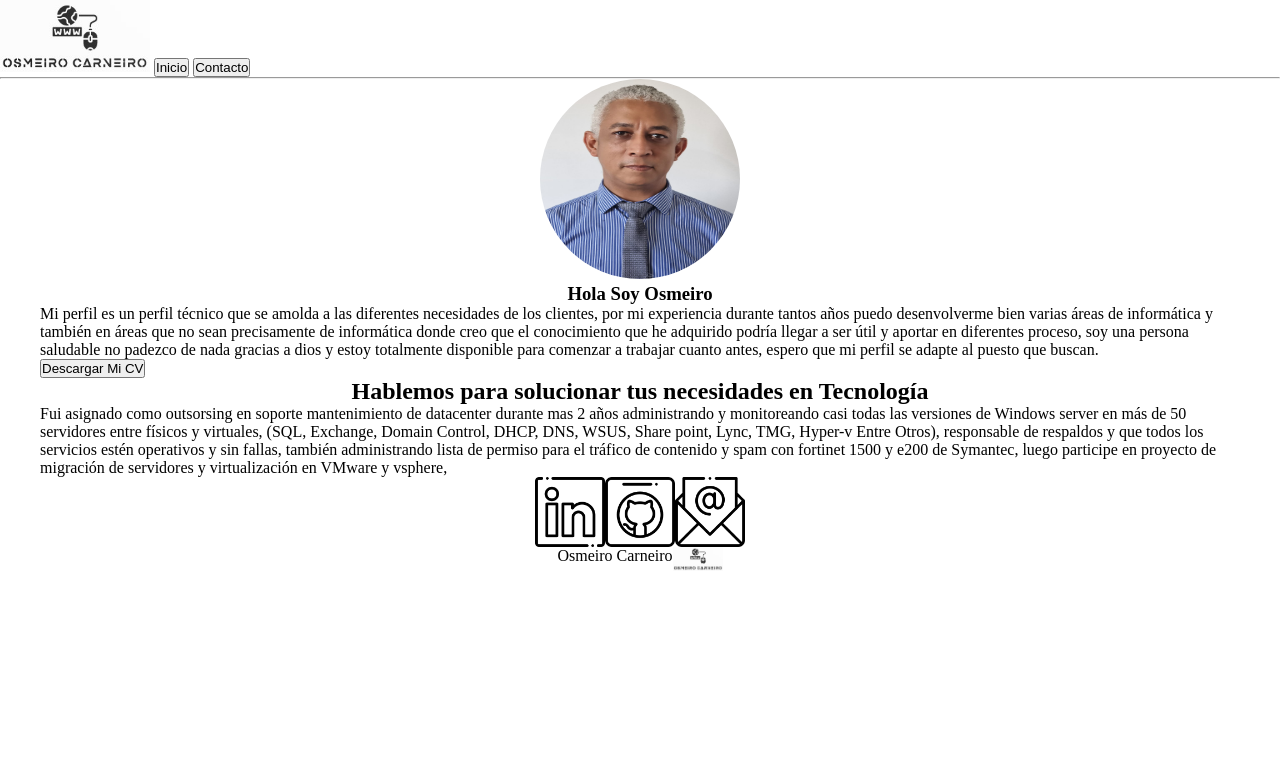
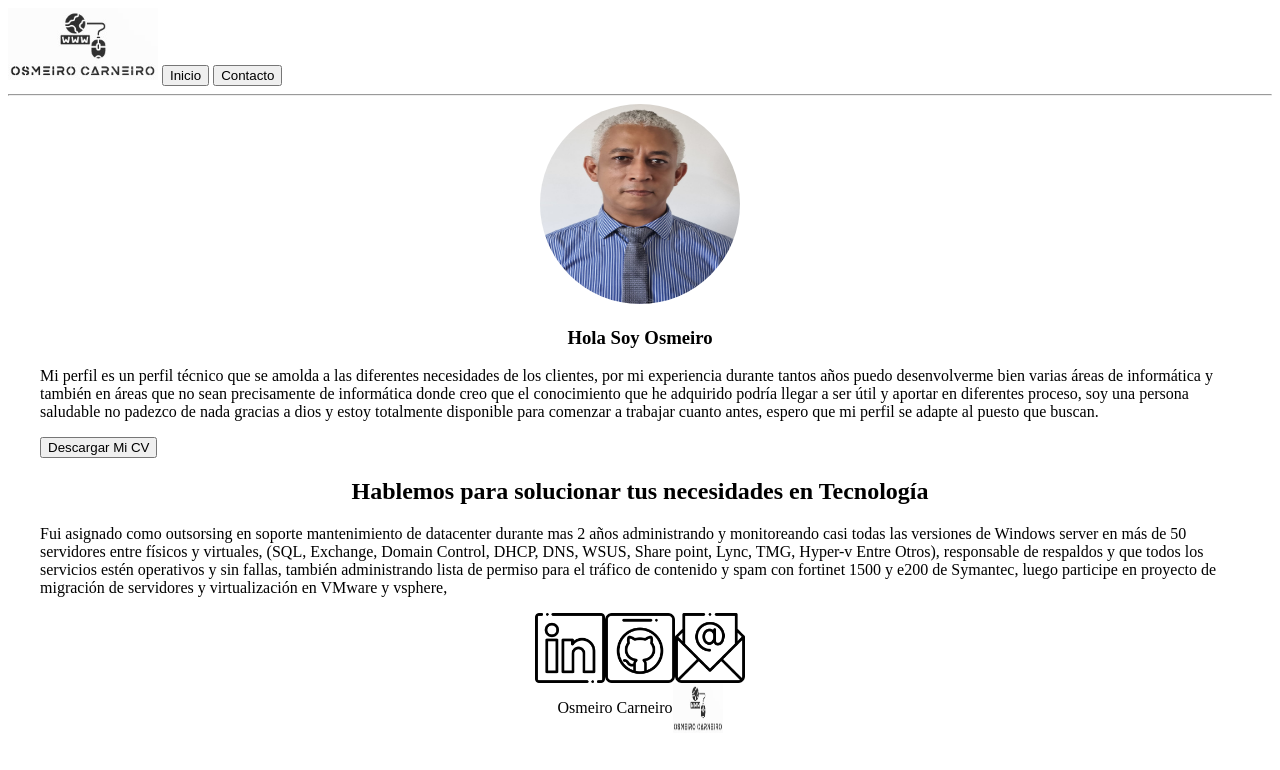
Before and after one commit to OsmeiroCarneiro/proyectooc1, a plain HTML site: page index.html in a window 1280 px wide. Drawn offline with Linux system fonts and the light colour scheme.

```diff
--- a/css/styles.css
+++ b/css/styles.css
@@ -21,15 +21,16 @@
     border-radius: 50%;
 }
   h1,h2{text-align: center;
+
 }
 * {
     box-sizing: border-box;
-    margin: 0;
-    padding: 0;
+    margin: 10;
+    padding: 10;
     /* Para que el scrolleo en la one page sea suave */
     scroll-behavior: smooth;
 }
-#sociales,footer{
+#sociales,footer,#piepag{
     display: flex;
     justify-content: center;
     /*espacio entre imagenes*/
```
Also changed, not shown: 1 other file.
